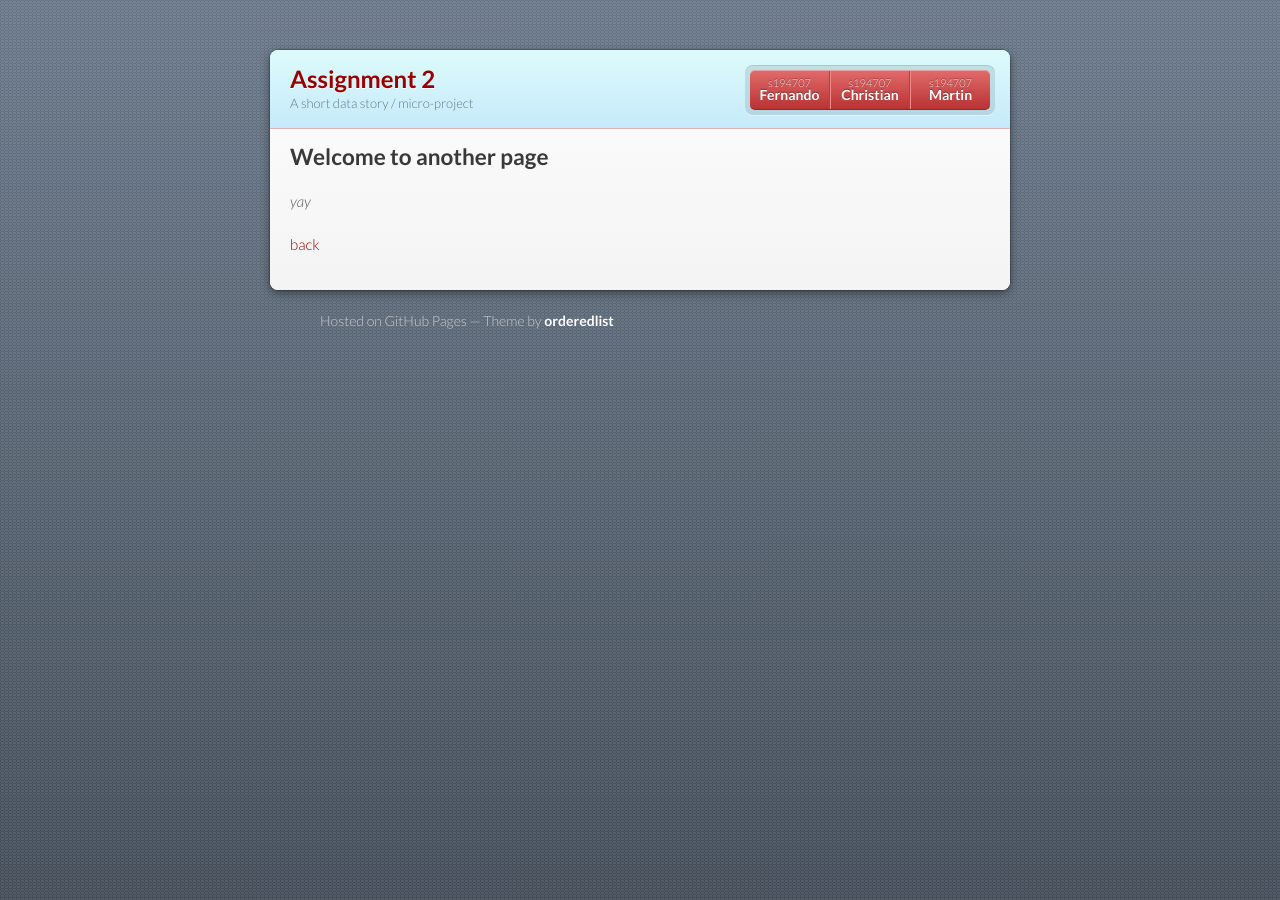
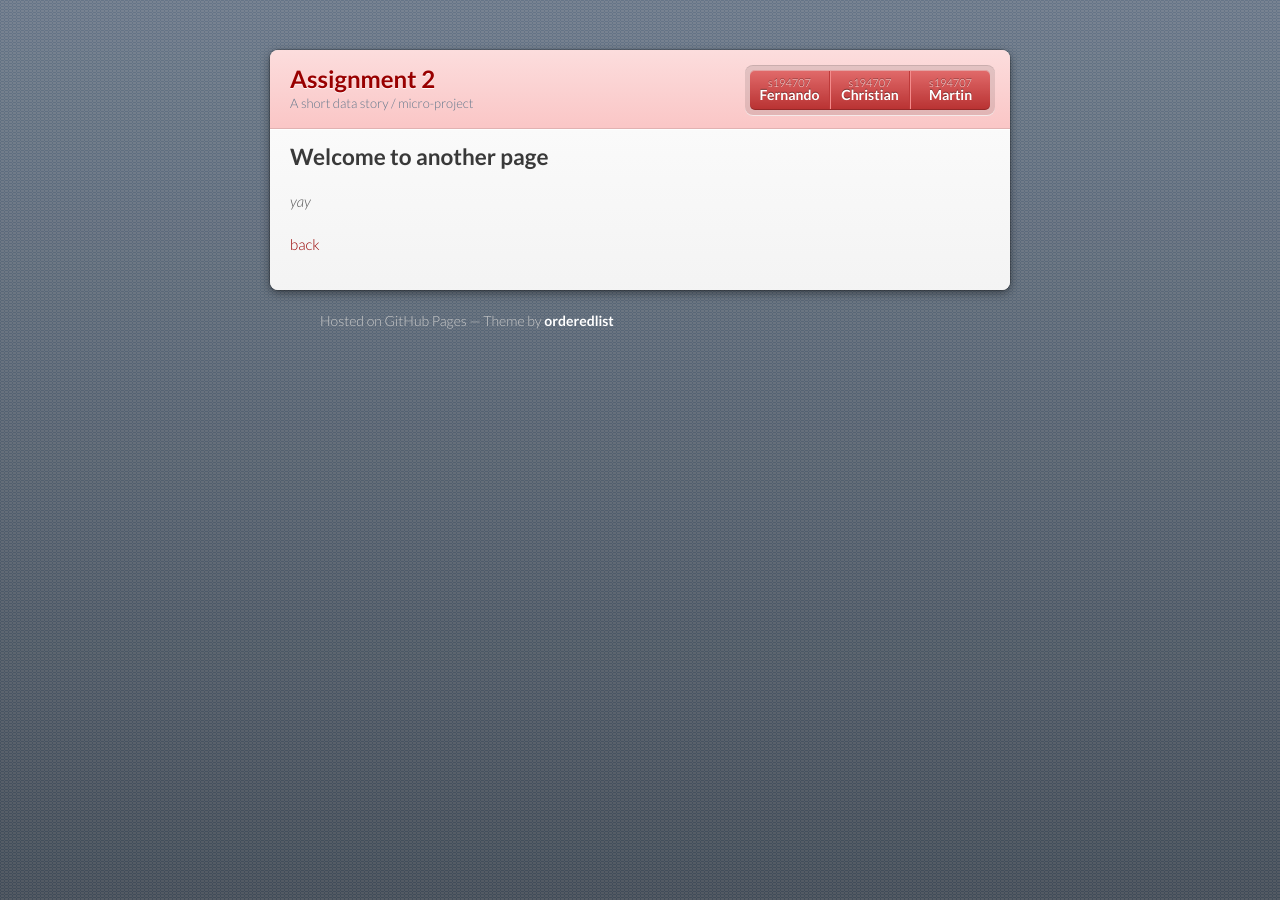
Before and after one commit to kocation/kocation.github.io, a Jekyll site: the page built from another-page.md, in a window 1280 px wide. Built offline with Jekyll 4.4.1, drawn with Linux system fonts in a browser that asks for light colours; our own code applies the rules of GitHub Pages for plain Markdown files.

Commit message:
Update jekyll-theme-modernist.scss

```diff
--- a/_sass/jekyll-theme-modernist.scss
+++ b/_sass/jekyll-theme-modernist.scss
@@ -47,7 +47,7 @@ strong {
 header {
   border-radius: 8px 8px 0 0;
   background:#fac6c6;
-  background: linear-gradient(#DDFBFC, #C6EAFA);
+  background: linear-gradient(#fcdddd, #fac6c6);
   position:relative;
   padding:15px 20px;
   border-bottom:1px solid #e1b2b2;
```
